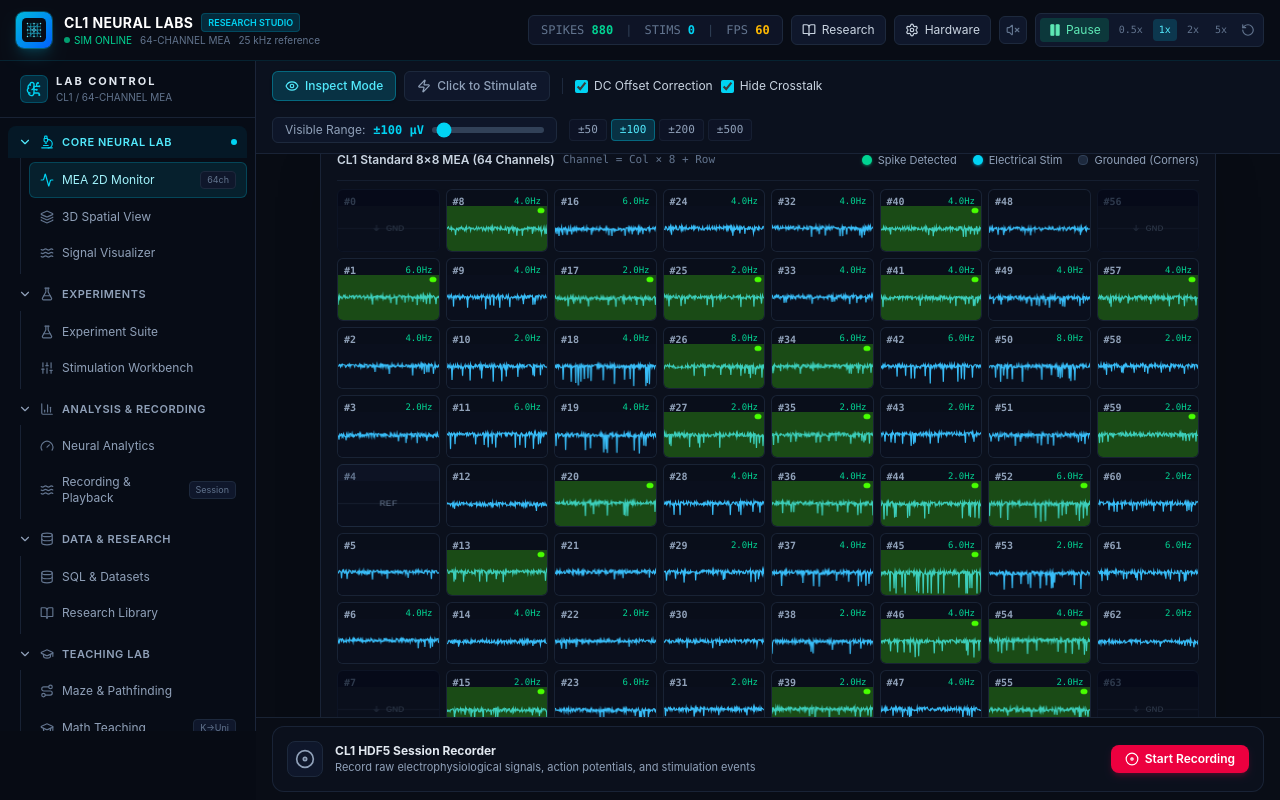
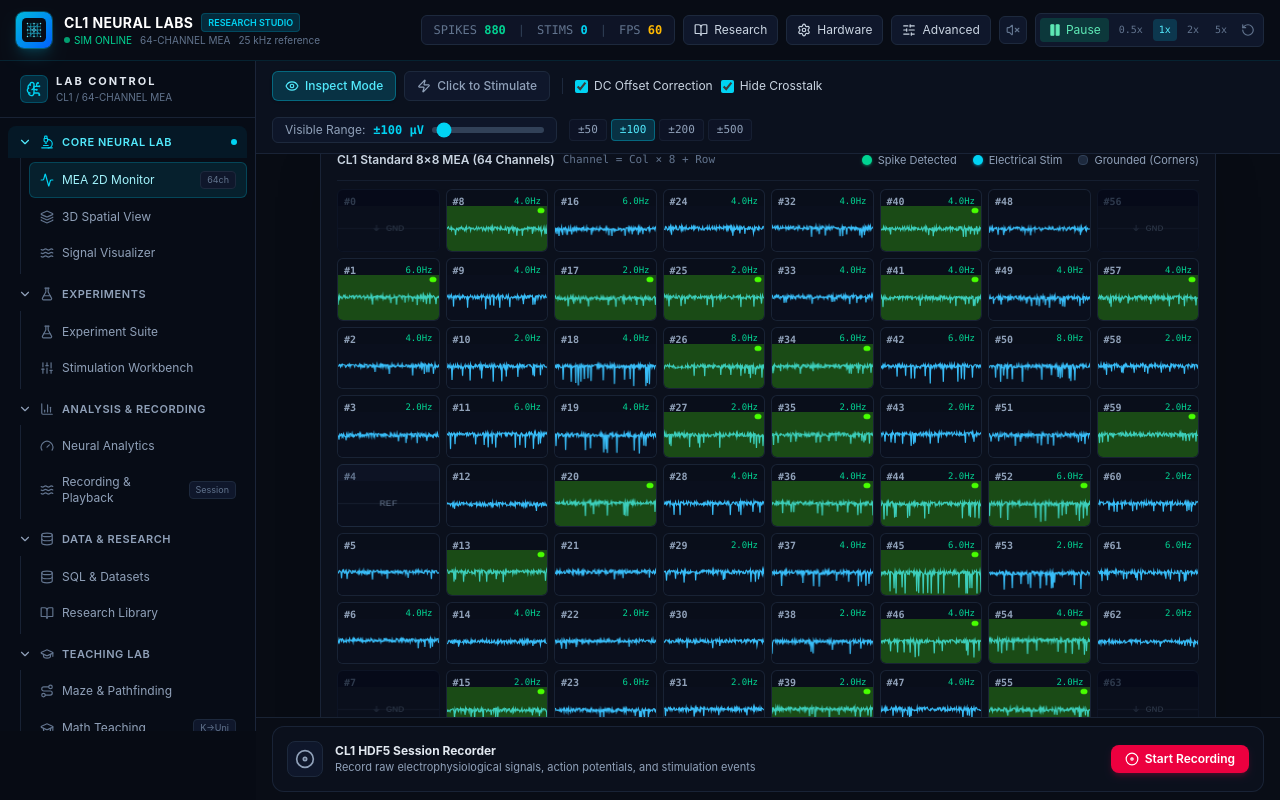
Before and after one commit to ArkansasIo/CL1-Neural-labs, a React (Vite) app: page / in a window 1280 px wide. Built offline with nearby package versions, Linux system fonts and the light colour scheme.

Commit message:
feat: add advanced settings switch to header

```diff
--- a/src/components/Header.tsx
+++ b/src/components/Header.tsx
@@ -1,5 +1,5 @@
 import React, { useState } from 'react';
-import { Play, Pause, RotateCcw, Volume2, VolumeX, BookOpen, Settings } from 'lucide-react';
+import { Play, Pause, RotateCcw, Volume2, VolumeX, BookOpen, Settings, SlidersHorizontal } from 'lucide-react';
 import { CultureParameters } from '../types/cl1';
 import { globalAudioSynth } from '../simulation/audioSynth';
 import { LeftSidebar } from './LeftSidebar';
@@ -19,6 +19,7 @@ interface HeaderProps {
   fps: number;
   onOpenResearch: () => void;
   onOpenSettings: () => void;
+  onOpenAdvancedSettings: () => void;
 }
 
 export const Header: React.FC<HeaderProps> = ({
@@ -34,6 +35,7 @@ export const Header: React.FC<HeaderProps> = ({
   fps,
   onOpenResearch,
   onOpenSettings,
+  onOpenAdvancedSettings,
 }) => {
   const [audioActive, setAudioActive] = useState<boolean>(globalAudioSynth.getIsEnabled());
 
@@ -54,9 +56,7 @@ export const Header: React.FC<HeaderProps> = ({
             <div className="min-w-0">
               <div className="flex items-center gap-2">
                 <span className="font-bold text-sm tracking-wide text-white">CL1 NEURAL LABS</span>
-                <span className="hidden sm:inline text-[9px] uppercase font-semibold px-1.5 py-0.5 rounded bg-cyan-950/80 text-cyan-400 border border-cyan-800/60">
-                  Research Studio
-                </span>
+                <span className="hidden sm:inline text-[9px] uppercase font-semibold px-1.5 py-0.5 rounded bg-cyan-950/80 text-cyan-400 border border-cyan-800/60">Research Studio</span>
               </div>
               <div className="flex items-center gap-2 text-[10px] text-slate-500">
                 <span className="flex items-center gap-1 text-emerald-400"><span className="w-1.5 h-1.5 rounded-full bg-emerald-400 animate-pulse" /> SIM ONLINE</span>
@@ -76,6 +76,7 @@ export const Header: React.FC<HeaderProps> = ({
             </div>
             <button onClick={onOpenResearch} className="hidden md:flex items-center gap-1.5 px-2.5 py-1.5 rounded-md bg-slate-900 border border-slate-800 text-slate-300 hover:text-cyan-300 hover:border-cyan-800 transition"><BookOpen className="w-3.5 h-3.5" /> Research</button>
             <button onClick={onOpenSettings} className="hidden md:flex items-center gap-1.5 px-2.5 py-1.5 rounded-md bg-slate-900 border border-slate-800 text-slate-300 hover:text-slate-100 transition"><Settings className="w-3.5 h-3.5" /> Hardware</button>
+            <button onClick={onOpenAdvancedSettings} className="hidden lg:flex items-center gap-1.5 px-2.5 py-1.5 rounded-md bg-slate-900 border border-slate-800 text-slate-300 hover:text-cyan-300 hover:border-cyan-800 transition"><SlidersHorizontal className="w-3.5 h-3.5" /> Advanced</button>
             <button onClick={handleToggleAudio} title={audioActive ? 'Mute sonification' : 'Enable sonification'} className={`p-1.5 rounded-md border transition ${audioActive ? 'bg-emerald-500/15 text-emerald-300 border-emerald-500/30' : 'bg-slate-900 text-slate-500 border-slate-800'}`}>
               {audioActive ? <Volume2 className="w-3.5 h-3.5" /> : <VolumeX className="w-3.5 h-3.5" />}
             </button>
```
